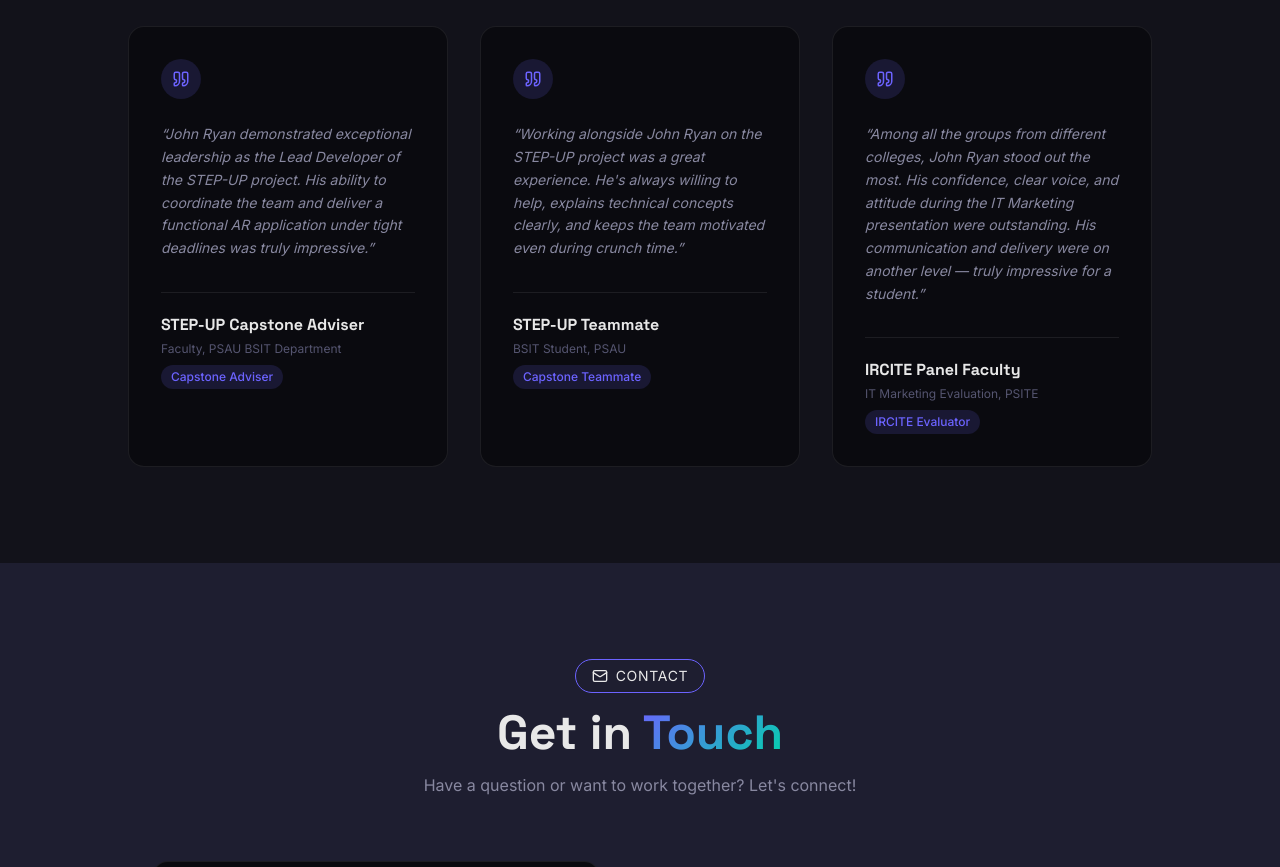
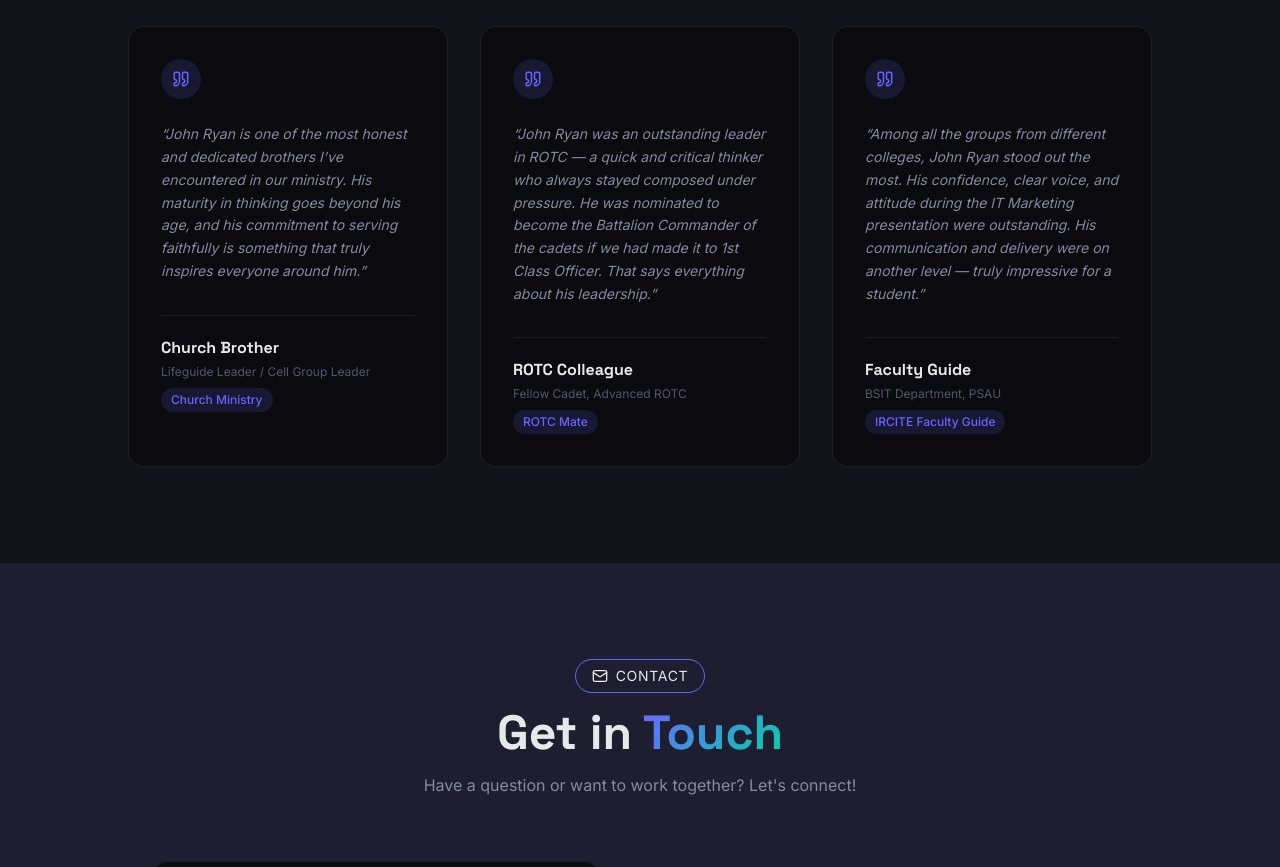
Before and after one commit to Zeshikiro/My-Portfolio, a Next.js app: page / in a window 1280 px wide. Shown: the part 6580-7447 px from the top of the page. Built offline with nearby package versions, Linux system fonts and the light colour scheme.

Commit message:
Update all 3 testimonials with real feedback

```diff
--- a/src/components/Testimonials.tsx
+++ b/src/components/Testimonials.tsx
@@ -13,24 +13,24 @@ type Testimonial = {
 const TESTIMONIALS: Testimonial[] = [
   {
     quote:
-      "John Ryan demonstrated exceptional leadership as the Lead Developer of the STEP-UP project. His ability to coordinate the team and deliver a functional AR application under tight deadlines was truly impressive.",
-    name: "STEP-UP Capstone Adviser",
-    role: "Faculty, PSAU BSIT Department",
-    relationship: "Capstone Adviser",
+      "John Ryan is one of the most honest and dedicated brothers I've encountered in our ministry. His maturity in thinking goes beyond his age, and his commitment to serving faithfully is something that truly inspires everyone around him.",
+    name: "Church Brother",
+    role: "Lifeguide Leader / Cell Group Leader",
+    relationship: "Church Ministry",
   },
   {
     quote:
-      "Working alongside John Ryan on the STEP-UP project was a great experience. He's always willing to help, explains technical concepts clearly, and keeps the team motivated even during crunch time.",
-    name: "STEP-UP Teammate",
-    role: "BSIT Student, PSAU",
-    relationship: "Capstone Teammate",
+      "John Ryan was an outstanding leader in ROTC — a quick and critical thinker who always stayed composed under pressure. He was nominated to become the Battalion Commander of the cadets if we had made it to 1st Class Officer. That says everything about his leadership.",
+    name: "ROTC Colleague",
+    role: "Fellow Cadet, Advanced ROTC",
+    relationship: "ROTC Mate",
   },
   {
     quote:
       "Among all the groups from different colleges, John Ryan stood out the most. His confidence, clear voice, and attitude during the IT Marketing presentation were outstanding. His communication and delivery were on another level — truly impressive for a student.",
-    name: "IRCITE Panel Faculty",
-    role: "IT Marketing Evaluation, PSITE",
-    relationship: "IRCITE Evaluator",
+    name: "Faculty Guide",
+    role: "BSIT Department, PSAU",
+    relationship: "IRCITE Faculty Guide",
   },
 ];
 
```
